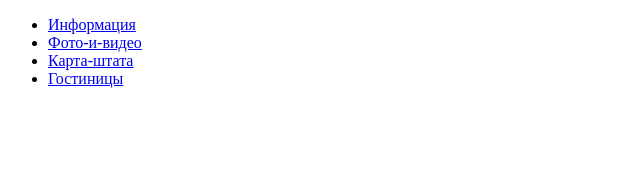
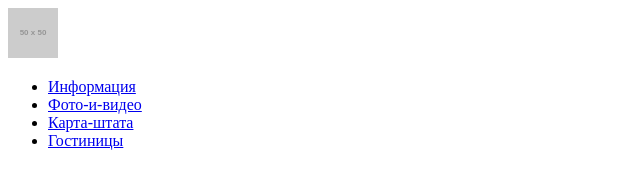
Before and after one commit to ProninaNika/626789-sedona, a plain HTML site: page index.html in a window 1280 px wide. Shown: the whole page, without its empty margins (0-640 px from the left). Drawn offline with Linux system fonts and the light colour scheme; placeholder pictures from the web are drawn by us.

Commit message:
Добавляет логотип

```diff
--- a/index.html
+++ b/index.html
@@ -7,6 +7,7 @@
   <body>
     <header class="main-header">
       <nav class="main-navigation">
+        <img src="http://placehold.it/50x50" alt="Логотип Седоны">
         <ul class="site-navigation">
           <li><a href="info.html">Информация</a></li>
           <li><a href="news.html">Фото-и-видео</a></li>
```
